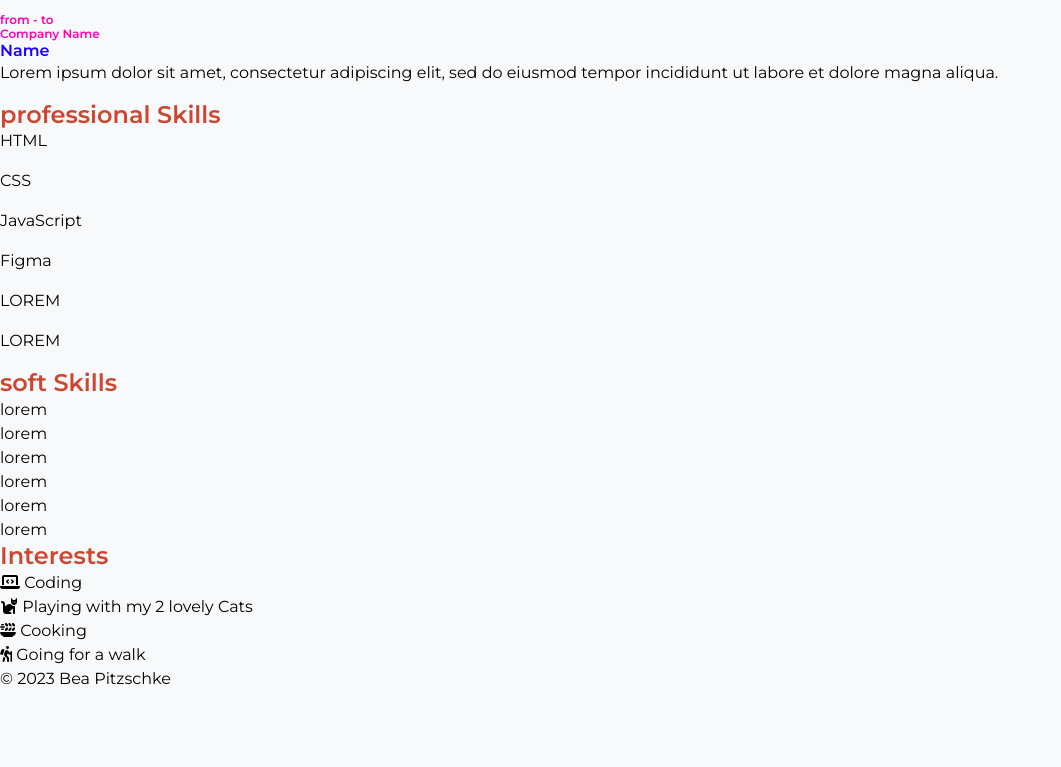
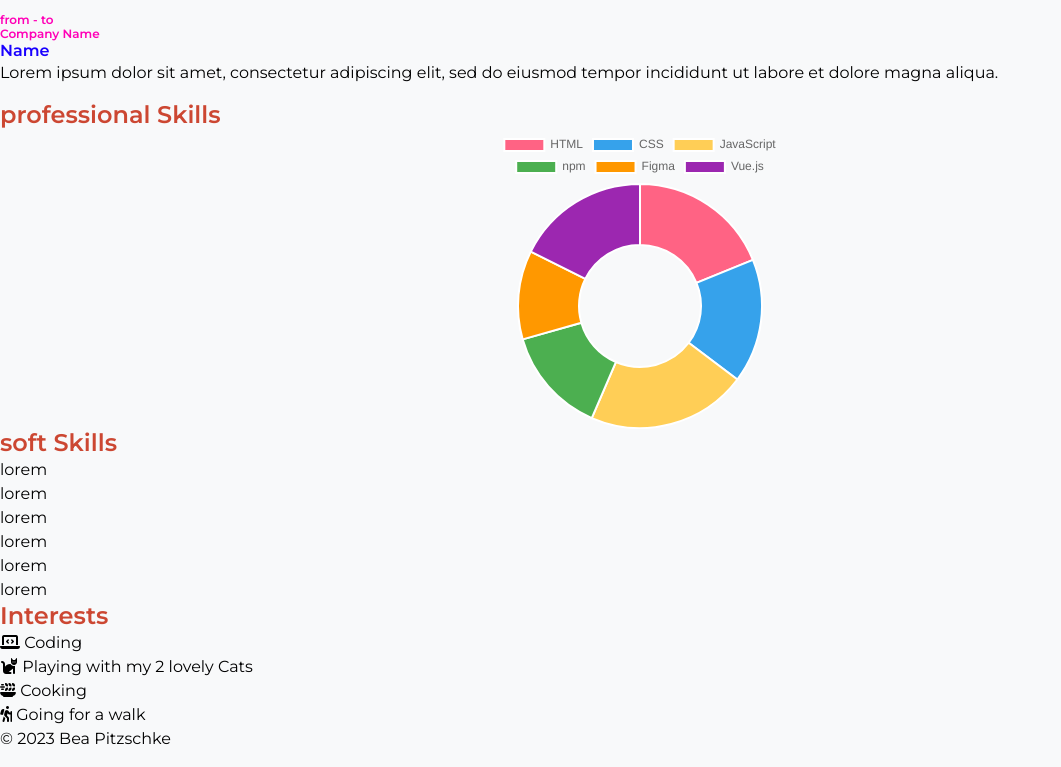
Before and after one commit to BeaCoden/BeaCoden.github.io, a plain HTML site: page index.html in a window 1280 px wide. Shown: the part 1267-2034 px from the top of the page, without its empty margins (0-1061 px from the left). Before the commit the page ends 1974 px from the top, so only its background shows below. Drawn offline with nearby package versions, Linux system fonts and the light colour scheme.

Commit message:
skill bar & icon #10 added chart emlement

```diff
--- a/index.html
+++ b/index.html
@@ -16,6 +16,9 @@
   <link rel="stylesheet" href="https://cdnjs.cloudflare.com/ajax/libs/font-awesome/6.4.2/css/all.min.css">
   <!-- CUSTOM CSS -->
   <link rel="stylesheet" href="style.css" />
+  <!-- CHART JS -->
+  <script src="https://cdn.jsdelivr.net/npm/chart.js"></script>
+
   <title>Bea Pitzschke CV</title>
 </head>
 
@@ -162,47 +165,14 @@
           </div>
         </div>
       </section>
+
       <!-- SKILLS -->
       <section class="sectionBoxTwo skills">
         <!-- professional -->
         <h2 class="title2">professional Skills</h2>
-        <div class="box">
-          <p>HTML</p>
-          <div>
-            <!-- add animated progress bar or circle -->
-          </div>
+        <div class="donut-chart-container">
+          <canvas id="donut-chart"></canvas>
         </div>
-        <div class="box">
-          <p>CSS</p>
-          <div>
-            <!-- add animated progress bar or circle -->
-          </div>
-        </div>
-        <div class="box">
-          <p>JavaScript</p>
-          <div>
-            <!-- add animated progress bar or circle -->
-          </div>
-        </div>
-        <div class="box">
-          <p>Figma</p>
-          <div>
-            <!-- add animated progress bar or circle -->
-          </div>
-        </div>
-        <div class="box">
-          <p>LOREM</p>
-          <div>
-            <!-- add animated progress bar or circle -->
-          </div>
-        </div>
-        <div class="box">
-          <p>LOREM</p>
-          <div>
-            <!-- add animated progress bar or circle -->
-          </div>
-        </div>
-
         <!-- soft -->
         <div class="soft">
           <h2>soft Skills</h2>
@@ -217,7 +187,6 @@
         </div>
       </section>
 
-      <!-- INTERESTS -->
       <!-- INTERESTS -->
       <section class="sectionBoxTwo interest">
         <h2 class="title2">Interests</h2>
@@ -241,12 +210,15 @@
         </ul>
       </section>
     </div>
+
+    <!-- FOOTER -->
     <footer>
       <p class="copyright">
         &copy; 2023 Bea Pitzschke
       </p>
     </footer>
   </container>
+  <script src="script.js"></script>
 </body>
 
 </html>
--- /dev/null
+++ b/script.js
@@ -0,0 +1,51 @@
+// Importiere die Chart.js-Bibliothek, wenn du sie nicht bereits eingebunden hast
+
+// Daten für das Diagramm
+const skillsData = {
+  labels: ['HTML', 'CSS', 'JavaScript', 'npm', 'Figma', 'Vue.js'],
+  datasets: [{
+      data: [80, 70, 90, 60, 50, 75], // Hier sind die Fähigkeitswerte
+      backgroundColor: ['#FF6384', '#36A2EB', '#FFCE56', '#4CAF50', '#FF9800', '#9C27B0'],
+      hoverBackgroundColor: ['#FF6384', '#36A2EB', '#FFCE56', '#4CAF50', '#FF9800', '#9C27B0']
+  }]
+};
+
+// Optionen für das Diagramm
+const chartOptions = {
+  cutoutPercentage: 70, // Steuert die Dicke des Donuts
+  responsive: true,
+  maintainAspectRatio: false
+};
+
+// Das Diagramm erstellen
+const donutChartCanvas = document.getElementById('donut-chart').getContext('2d');
+new Chart(donutChartCanvas, {
+  type: 'doughnut',
+  data: skillsData,
+  options: chartOptions
+});
+
+
+// const skillsChart = document.getElementById('skillsChart').getContext('2d');
+
+// const skillData = {
+//   labels: ['HTML', 'CSS', 'JavaScript', 'Figma', 'LOREM', 'LOREM'],
+//   datasets: [{
+//     data: [30, 25, 20, 15, 5, 5], // Prozentuale Verteilung für jedes Segment
+//     backgroundColor: ['#3498db', '#e74c3c', '#2ecc71', '#f39c12', '#9b59b6', '#34495e'],
+//     hoverBackgroundColor: ['#2980b9', '#c0392b', '#27ae60', '#f1c40f', '#8e44ad', '#2c3e50'],
+//     hoverBorderColor: '#fff',
+//     hoverBorderWidth: 2,
+//   }],
+// };
+
+// const chartOptions = {
+//   responsive: true,
+//   maintainAspectRatio: false,
+// };
+
+// new Chart(skillsChart, {
+//   type: 'pie',
+//   data: skillData,
+//   options: chartOptions,
+// });
--- a/style.css
+++ b/style.css
@@ -94,3 +94,10 @@ img {
 ul {
   list-style: none;
 }
+
+.donut-chart-container {
+  width: 300px;
+  height: 300px;
+  position: relative;
+  margin: auto;
+}
```
